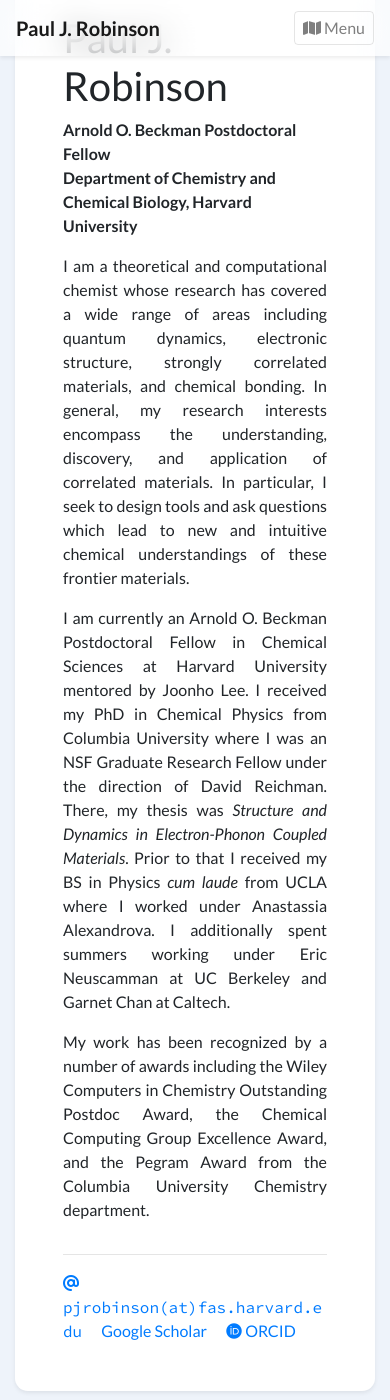
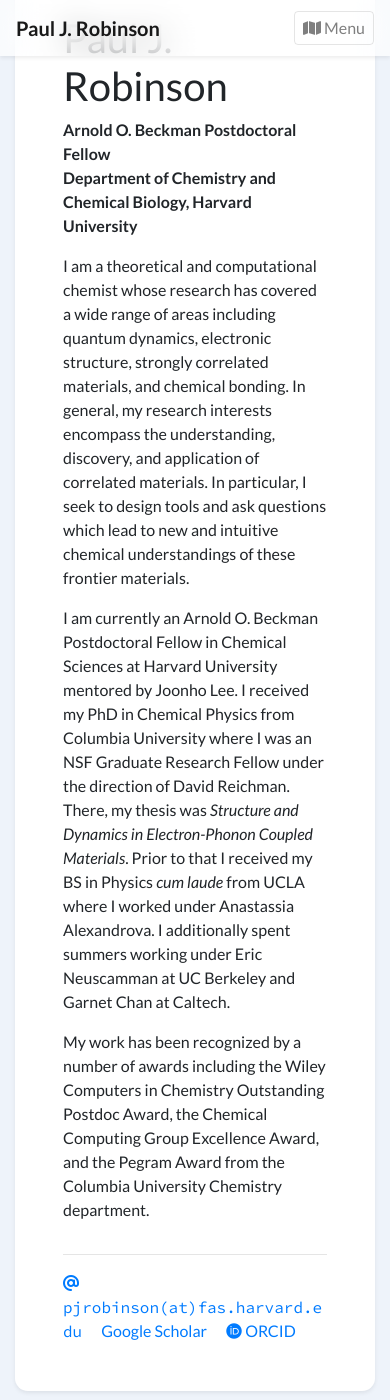
Before and after one commit to pauljprobinson/pauljprobinson.github.io, a Jekyll site: the page built from index.html, in a window 390 px wide and 1400 px high, scrolled down 350 px. Built offline with Jekyll 4.4.1, drawn with Linux system fonts in a browser that asks for light colours; nearby versions of some CDN libraries; a style sheet for code colours, icons or effects is not loaded.

Commit message:
Left-align the biography on narrow screens
Justification needs a long enough measure to distribute word spaces; below md the bio runs about 40 characters a line, where justified text opens visible gaps because browsers do not hyphenate by default. Moves the justify rule from an inline style to a class so a media query can override it.

Co-Authored-By: Claude Opus 5 <noreply@anthropic.com>

```diff
--- a/_includes/widgets/profile_card.html
+++ b/_includes/widgets/profile_card.html
@@ -42,7 +42,7 @@
                             {{ position.name }}<br/>
                             {% endfor %}
                         </div>
-                        <div class="text-profile-bio mt-3" {% if site.data.profile.short_bio_text_justify %}style="text-align: justify;"{% endif %}>
+                        <div class="text-profile-bio mt-3{% if site.data.profile.short_bio_text_justify %} bio-justify{% endif %}">
                             {{ site.data.profile.short_bio }}
                         </div>
                         {% if site.data.profile.cv_link %}
--- a/assets/css/global.css
+++ b/assets/css/global.css
@@ -347,3 +347,16 @@ div.lazy {
 .footer-credit a {
     color: #6c757d;
 }
+
+/* Justify the biography on wider screens only. Below md the measure is short
+   enough (~40 characters) that justification opens visible gaps between words,
+   since browsers do not hyphenate by default. */
+.bio-justify {
+    text-align: justify;
+}
+
+@media (max-width: 767.98px) {
+    .bio-justify {
+        text-align: left;
+    }
+}
```
